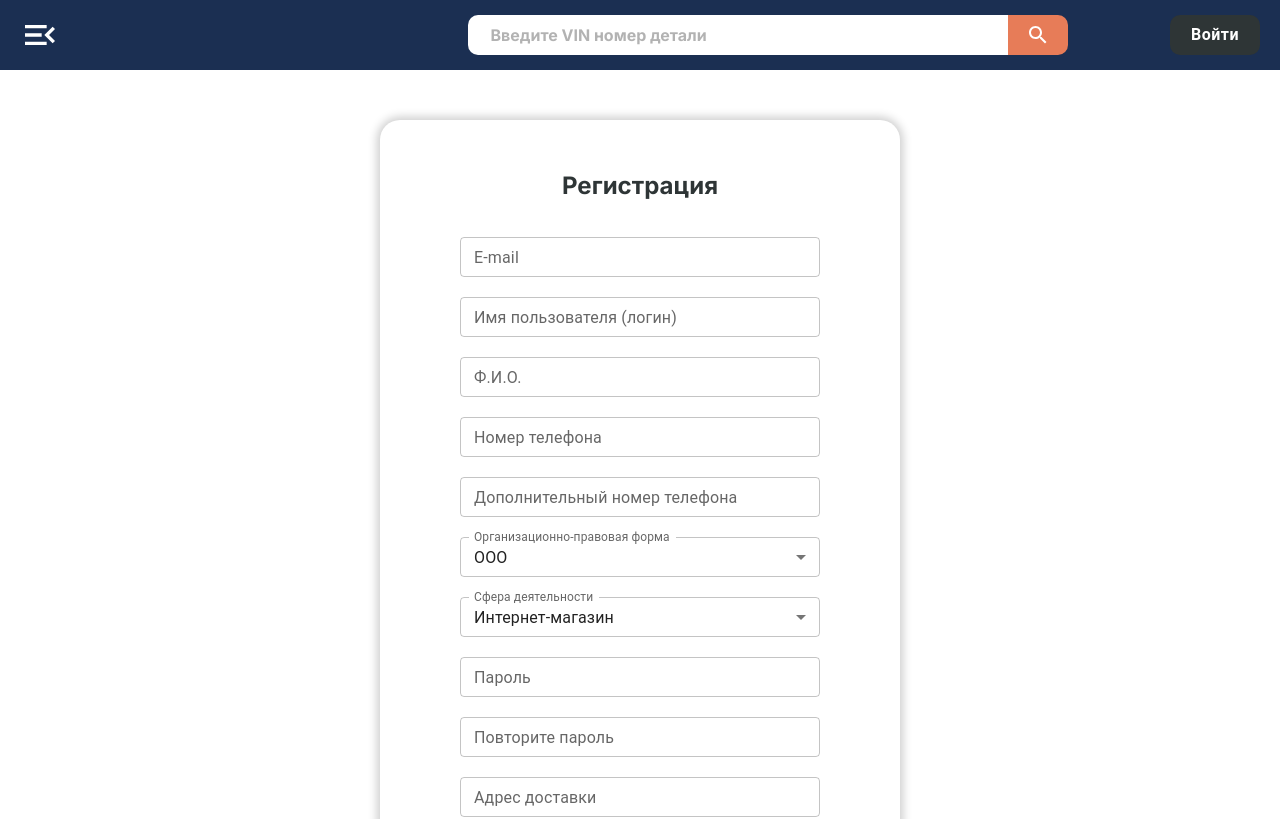
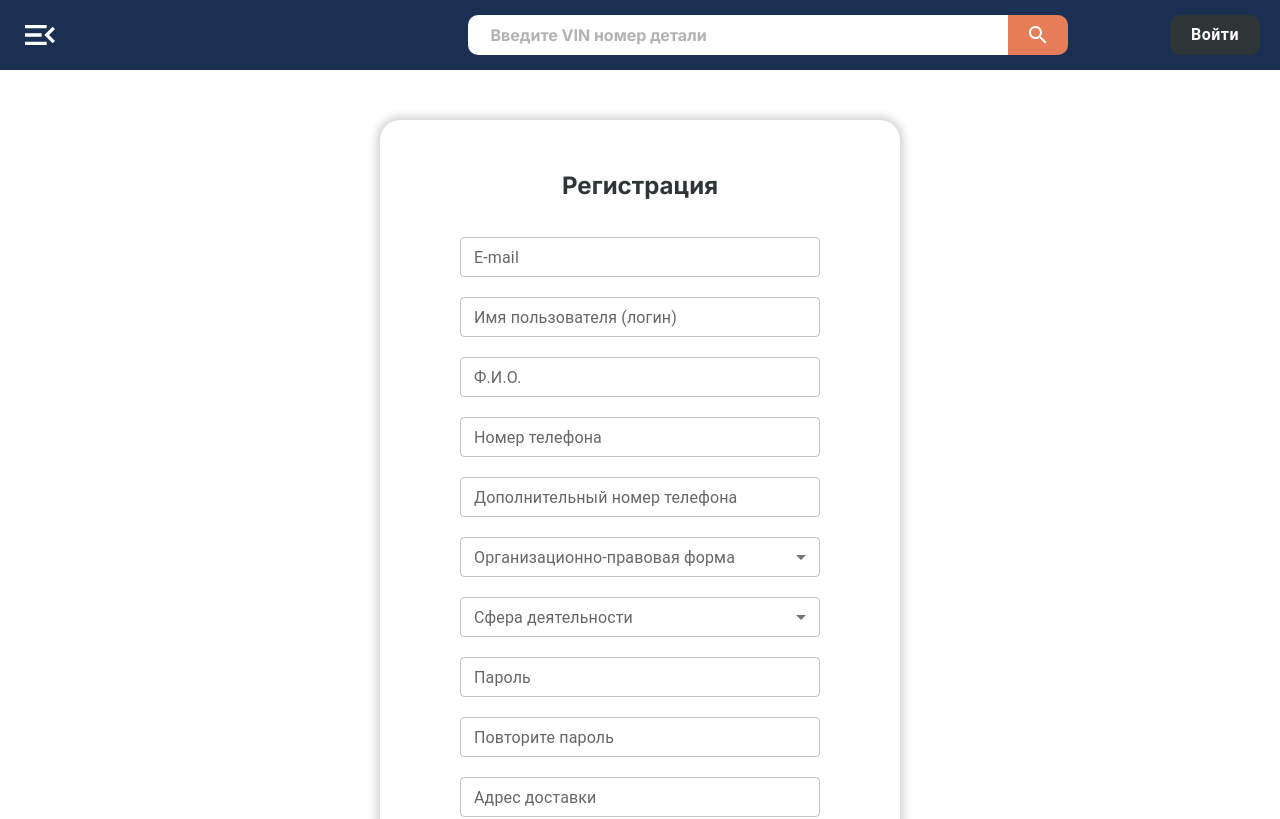
Before and after one commit to Exigoll/frontend-rota-v2, a React (Vite) app: page /registration in a window 1280 px wide. Shown: the top 819 px of the page. Built offline with nearby package versions, Linux system fonts and the light colour scheme; some icons are missing; the HTML template or start-up script is replaced by a standard one.

Commit message:
feat: selects in Reg Page

```diff
--- a/src/components/ui/FormInput.tsx
+++ b/src/components/ui/FormInput.tsx
@@ -10,6 +10,11 @@ const StyledTextField = styled(TextField)({
   width: "360px",
   borderRadius: "10px",
   "& .MuiFormLabel-root": {
+    "@media (max-width: 490px)": {
+      fontSize: "14px",
+    },
+  },
+  "& .MuiInputBase-input": {
     "@media (max-width: 490px)": {
       fontSize: "14px",
     },
--- a/src/components/ui/Navbar/Navbar.tsx
+++ b/src/components/ui/Navbar/Navbar.tsx
@@ -23,7 +23,7 @@ const StylesDrawer = styled(Drawer)({
     alignItems: "flex-start",
     justifyContent: "flex-start",
     rowGap: "28px",
-    width: "300px",
+    width: "340px",
     height: "100%",
     backgroundColor: "#1b2f52",
     borderRadius: "0",
--- a/src/pages/RegistrationPage/RegistrationPage.tsx
+++ b/src/pages/RegistrationPage/RegistrationPage.tsx
@@ -1,15 +1,14 @@
 import { yupResolver } from "@hookform/resolvers/yup";
 import {
   Checkbox,
-  FormControl,
   FormControlLabel,
   FormGroup,
-  InputLabel,
   MenuItem,
   Select,
+  TextField,
   styled,
 } from "@mui/material";
-import React from "react";
+import React, { useState } from "react";
 import { FormProvider, useForm } from "react-hook-form";
 
 import { FormInput } from "@/components/ui/FormInput";
@@ -18,23 +17,37 @@ import { RegistrationFormSchema } from "@/utils/validations";
 
 import styles from "./Registration.module.scss";
 
-const StyledSelect = styled(Select)({
-  width: "360px",
-  height: "40px",
-  borderRadius: "4px",
-
+const StyledSelect = styled(TextField)({
   "@media (max-width: 768px)": {
     width: "320px",
   },
 
   "@media (max-width: 490px)": {
     width: "280px",
+  },
+  "& .MuiOutlinedInput-root": {
+    height: "40px",
+  },
+  "& .MuiInputLabel-root": {
+    top: "-7px",
+
+    "@media (max-width: 490px)": {
       fontSize: "14px",
+    },
+  },
+  "& .MuiSelect-select": {
+    "@media (max-width: 490px)": {
+      fontSize: "14px",
+    },
   },
 });
 
 const StyledFormControlLabel = styled(FormControlLabel)({
   height: "30px",
+
+  "& .MuiFormLabel-root.MuiInputLabel-root": {
+    top: "-7px",
+  },
 
   "& .MuiFormControlLabel-label": {
     fontSize: "14px",
@@ -48,6 +61,17 @@ export const RegistrationPage: React.FC = () => {
   });
 
   const onSubmit = (data: any) => console.log(data);
+
+  const [selectOne, setSelectOne] = React.useState("");
+  const [selectTwo, setSelectTwo] = React.useState("");
+
+  const handleChangeOne = (event: React.ChangeEvent<HTMLInputElement>) => {
+    setSelectOne(event.target.value as string);
+  };
+
+  const handleChangeTwo = (event: React.ChangeEvent<HTMLInputElement>) => {
+    setSelectTwo(event.target.value as string);
+  };
 
   return (
     <section>
@@ -67,29 +91,23 @@ export const RegistrationPage: React.FC = () => {
                 name="Дополнительный номер телефона"
                 label="Дополнительный номер телефона"
               />
-              <FormControl>
-                <InputLabel id="demo-simple-select-label">
-                  Организационно-правовая форма
-                </InputLabel>
+
               <StyledSelect
-                  labelId="demo-simple-select-label"
-                  id="demo-simple-select"
-                  label={"Организационно-правовая форма"}
-                  value={1}
+                fullWidth
+                value={selectOne}
+                label="Организационно-правовая форма"
+                select
+                onChange={handleChangeOne}
               >
-                  <MenuItem value={1}>ООО</MenuItem>
-                  <MenuItem value={2}>ИП</MenuItem>
+                <MenuItem value={"ООО"}>ООО</MenuItem>
+                <MenuItem value={"ИП"}>ИП</MenuItem>
               </StyledSelect>
-              </FormControl>
-              <FormControl>
-                <InputLabel id="demo-simple-select-label">
-                  Сфера деятельности
-                </InputLabel>
               <StyledSelect
-                  labelId="demo-simple-select-label"
-                  id="demo-simple-select"
-                  label={"Сфера деятельности"}
-                  value={1}
+                fullWidth
+                value={selectTwo}
+                label="Сфера деятельности"
+                select
+                onChange={handleChangeTwo}
               >
                 <MenuItem value={1}>Интернет-магазин</MenuItem>
                 <MenuItem value={2}>СТО</MenuItem>
@@ -97,7 +115,6 @@ export const RegistrationPage: React.FC = () => {
                 <MenuItem value={4}>Прочее</MenuItem>
                 <MenuItem value={5}>ИП</MenuItem>
               </StyledSelect>
-              </FormControl>
               <FormInput name="Пароль" label="Пароль" />
               <FormInput name="Повторите пароль" label="Повторите пароль" />
               <FormInput name="Адрес доставки" label="Адрес доставки" />
```
Lines whose indentation alone changed are shown as unchanged.
